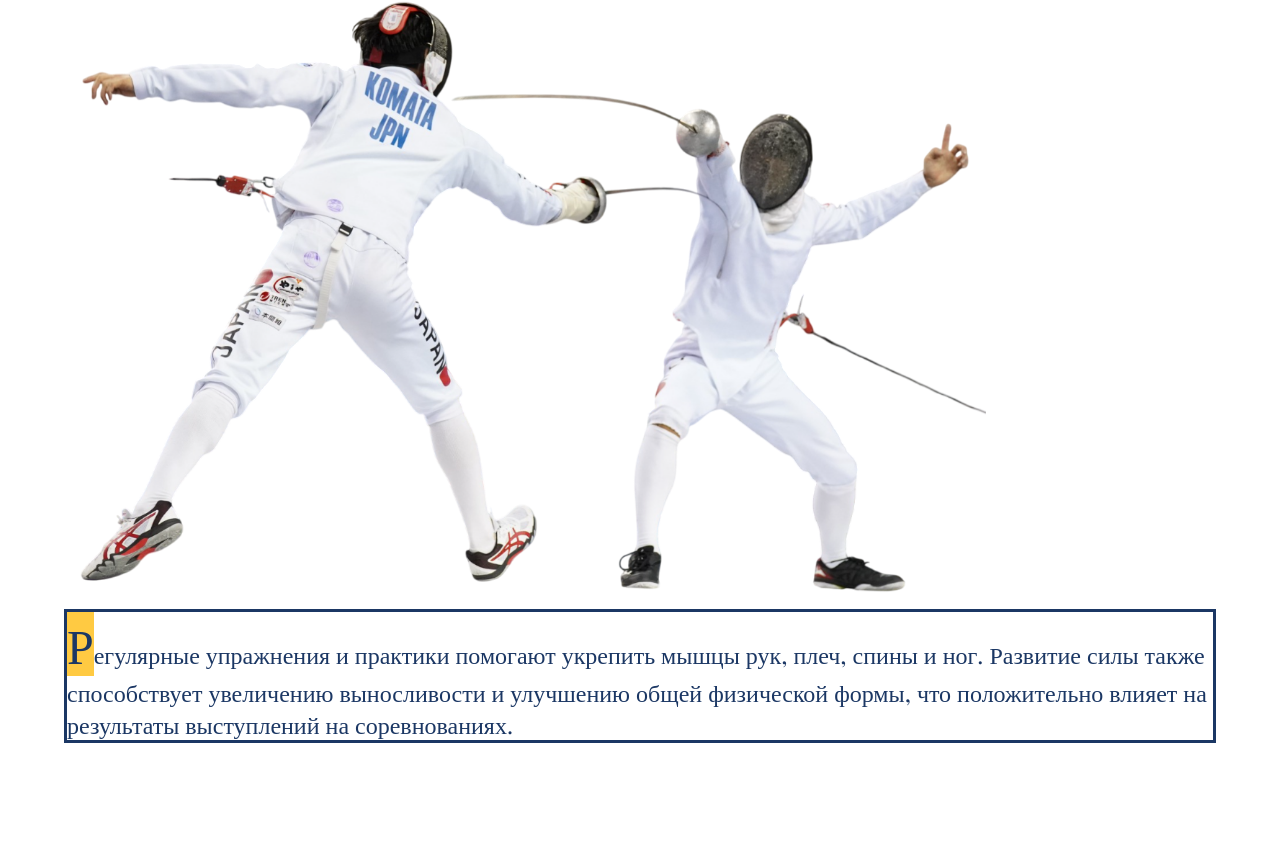
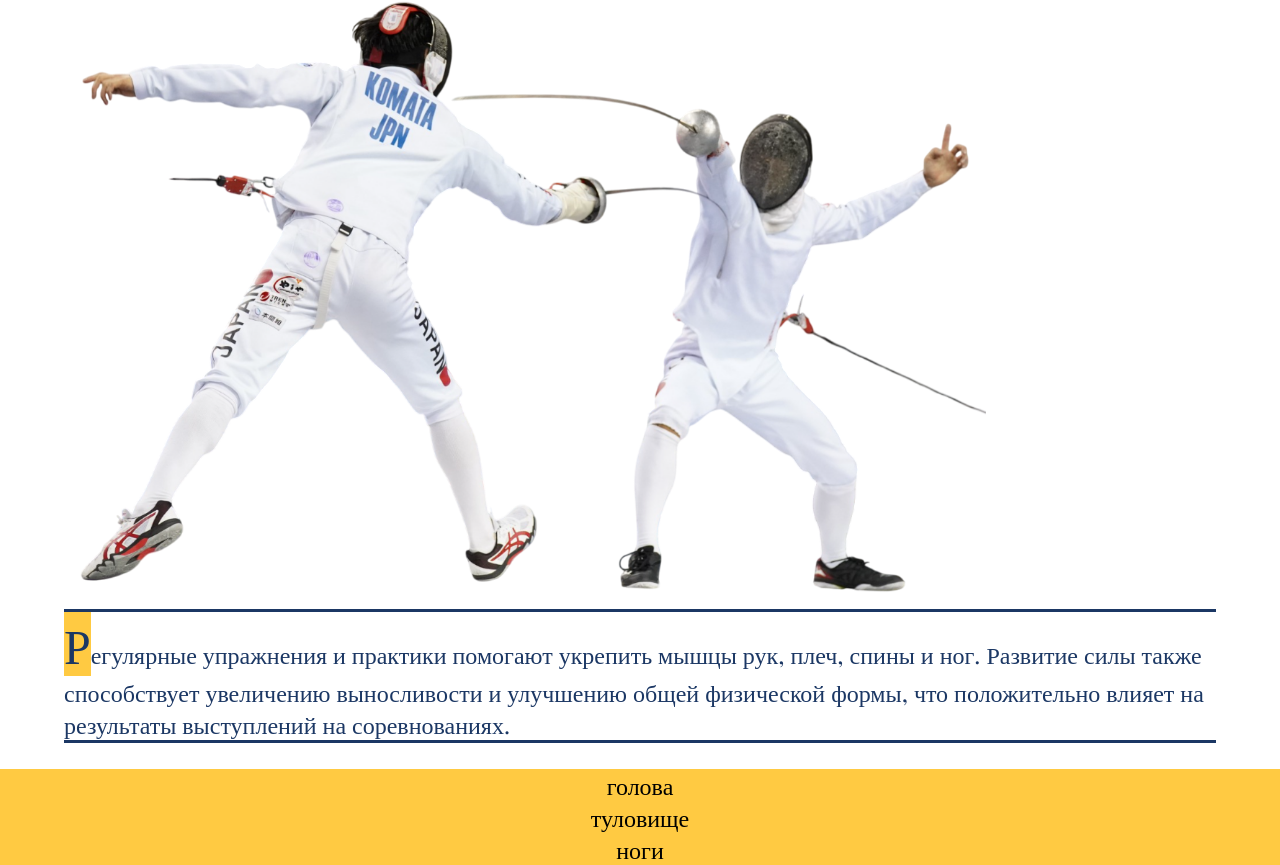
Before and after one commit to morozoffivan/fencing_club, a plain HTML site: page index.html in a window 1280 px wide. Shown: the part 1084-1949 px from the top of the page. Before the commit the page ends 1827 px from the top, so only its background shows below. Drawn offline with nearby package versions, Linux system fonts and the light colour scheme; a web font is replaced by a local one.

Commit message:
added safety section

```diff
--- a/index.html
+++ b/index.html
@@ -89,6 +89,16 @@
         </div>
     </section>
 
+    <section id="safety">
+        <div class="container">
+            <div class="flex_container flex_column safety_container">
+                <div class="head">голова</div>
+                <div class="body">туловище</div>
+                <div class="legs">ноги</div>
+            </div>
+        </div>
+    </section>
+
     <script src="https://kit.fontawesome.com/8b41cb6c67.js" crossorigin="anonymous"></script>
     <script src="./script/script.js"></script>
 </body>
--- a/script/script.js
+++ b/script/script.js
@@ -5,6 +5,7 @@ document.addEventListener('DOMContentLoaded', () =>{
           tabNavParent = document.querySelector('.grid_main_item_2'),
           tabNav = tabNavParent.querySelectorAll('.tab_nav_item');
 
+    //navbar
 
     function hideNav(selector){
         selector.classList.toggle('hidden');
@@ -20,6 +21,9 @@ document.addEventListener('DOMContentLoaded', () =>{
     nav_btn.addEventListener('click', () =>{
         hideNav(navbar)
     });
+
+
+    //tabs
 
     hideTab();
     showTab();
@@ -65,3 +69,5 @@ document.addEventListener('DOMContentLoaded', () =>{
         }
     })
 });
+
+//safety
--- a/style/style.css
+++ b/style/style.css
@@ -151,6 +151,8 @@ h1{
   color: #d6d2d2;
 }
 
+
+/* main section */
 #main{
   color: #1B3764;
 }
@@ -187,6 +189,8 @@ h1{
 
 .flex_item p{
   border: #1B3764 solid;
+  border-left: none;
+  border-right: none;
 }
 
 #main>.container>h2{
@@ -199,3 +203,14 @@ h1{
 .tab_nav_item:hover{
   background: rgb(255, 202, 66);
 }
+
+/* safety */
+
+#safety {
+  background-color: rgb(255, 202, 66);
+  margin-top: 2%;
+}
+
+.safety_container{
+  align-items: center;
+}
```
